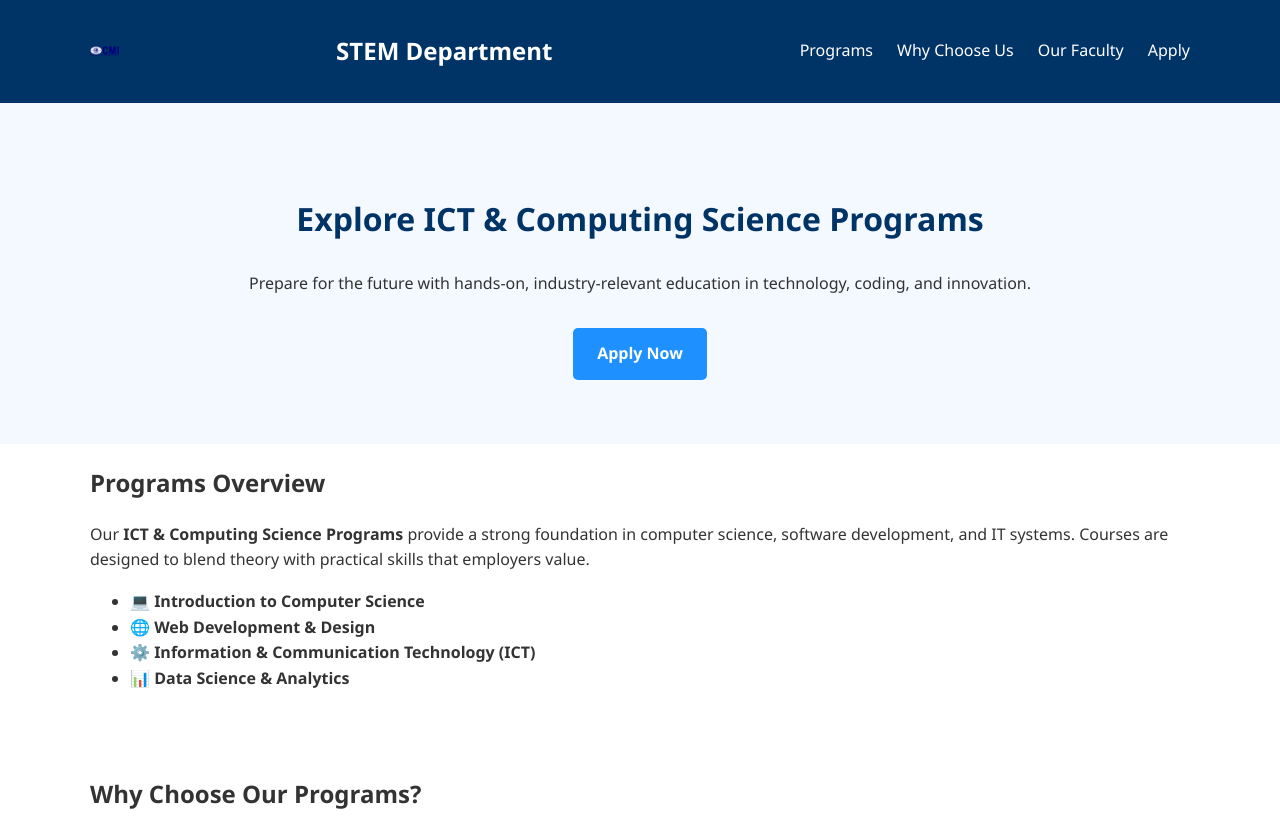
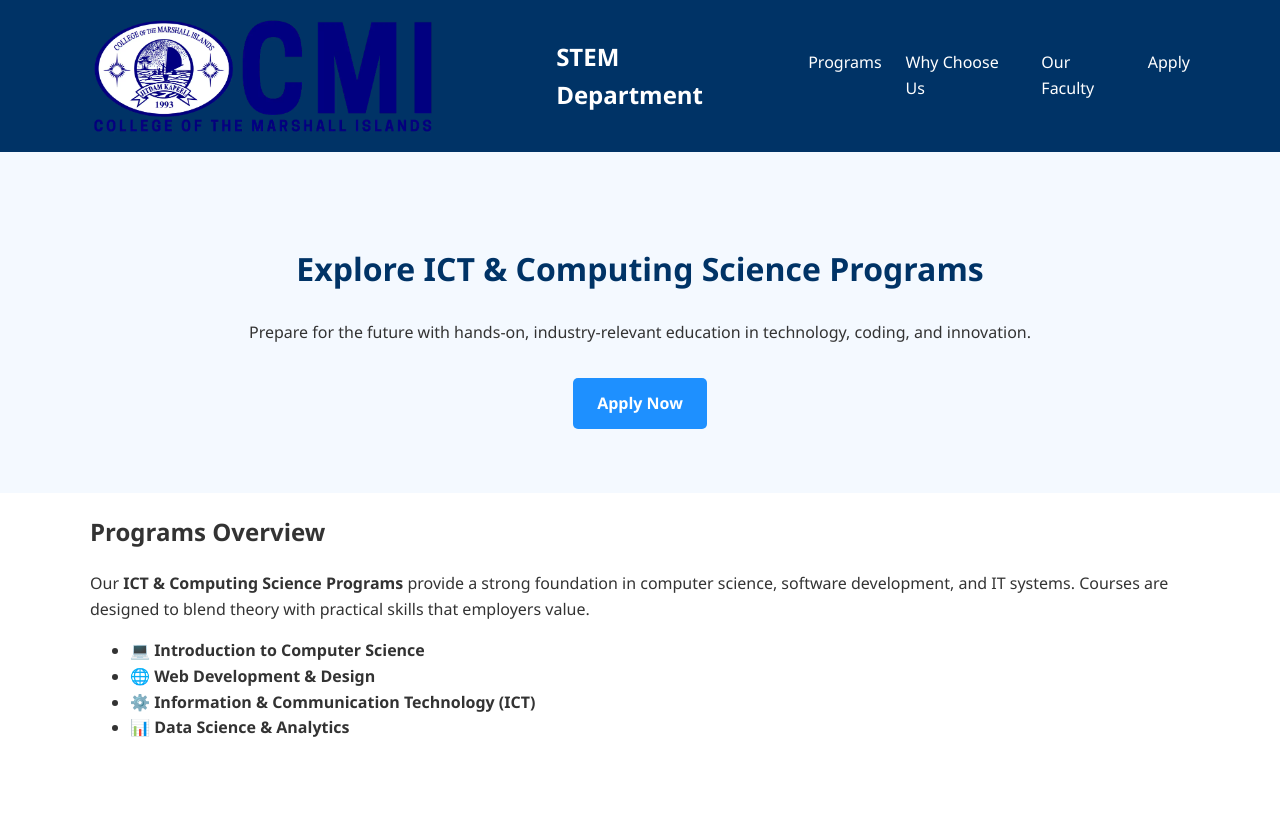
Before and after one commit to startioscmistudent/StemDepartment, a plain HTML site: page index.html in a window 1280 px wide. Shown: the top 817 px of the page. Drawn offline with Linux system fonts and the light colour scheme.

Commit message:
Update style.css

```diff
--- a/css/style.css
+++ b/css/style.css
@@ -40,9 +40,9 @@ header {
 
 /* Logo Image */
 .logo-img {
-  height: 10px;
+  height: 120px;
   width: auto;
-  margin-right: 10px;
+  margin-right: 120px;
 }
 
 nav ul {
```
